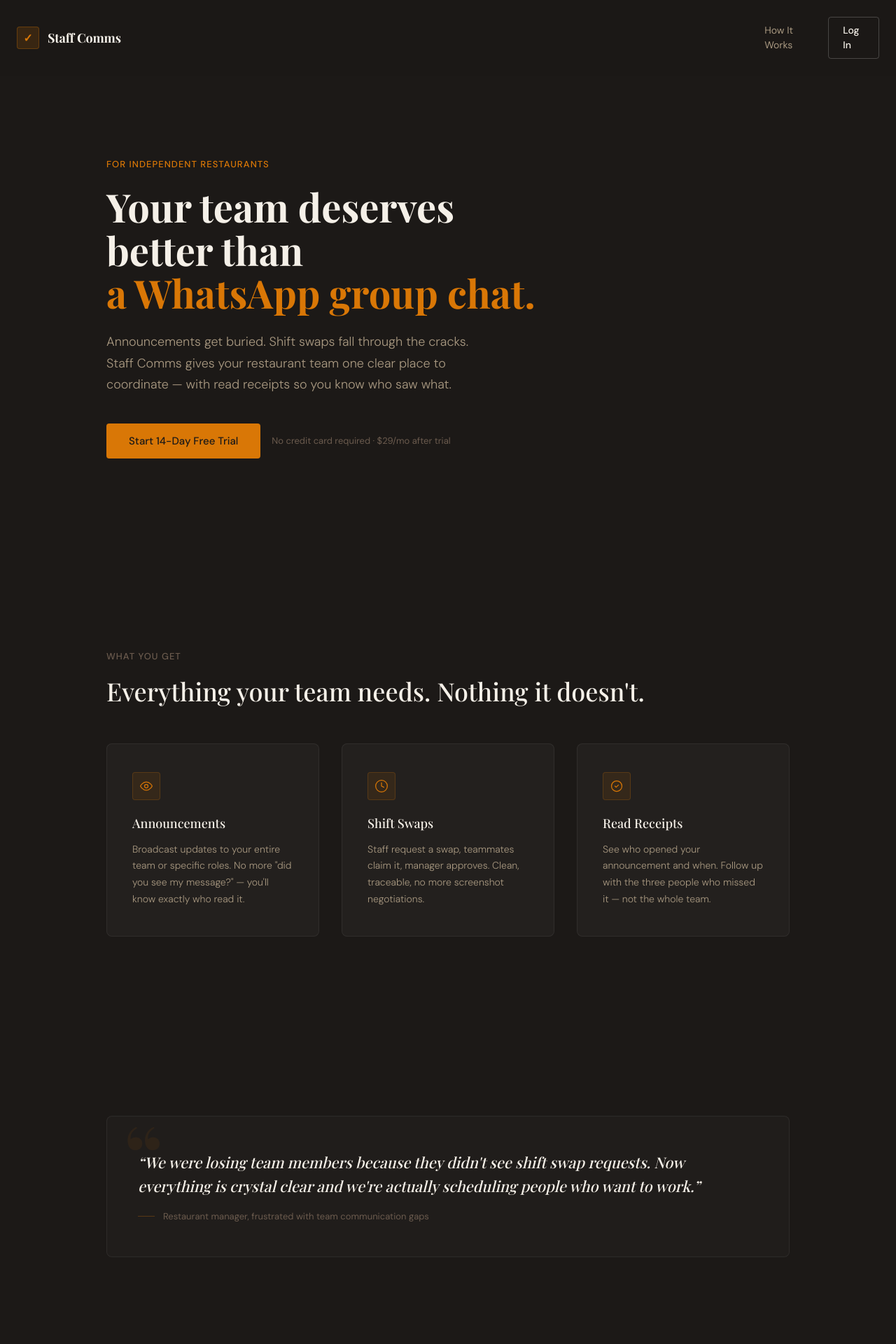
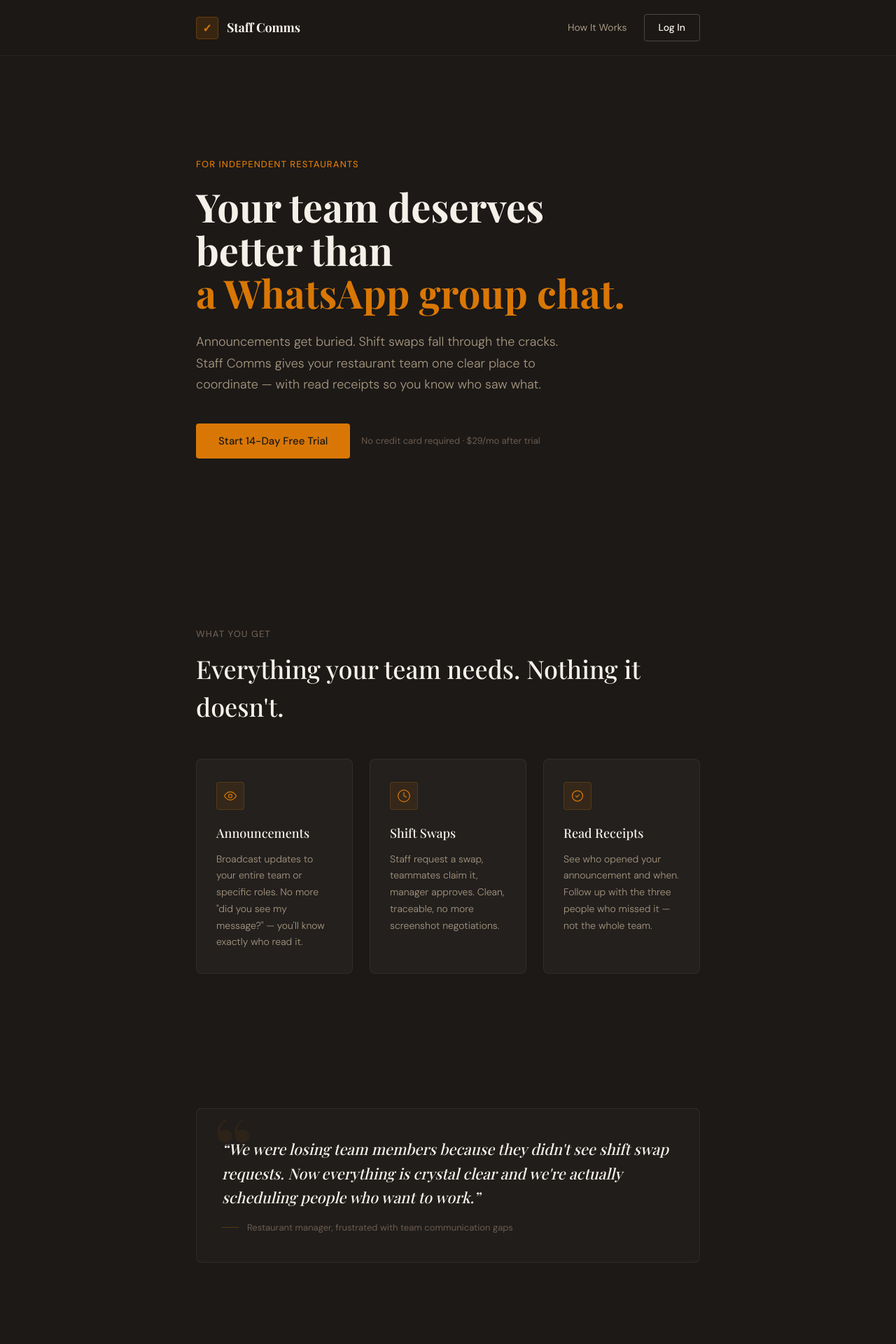
Before and after one commit to withinreachintl-coder/wri-staff-comms, a Next.js app: page / in a window 1280 px wide. Shown: the top 1920 px of the page at 70% size. Built offline with nearby package versions, Linux system fonts and the light colour scheme.

Commit message:
fix: container layout - fixed nav + max-width page wrapper

```diff
--- a/app/page.tsx
+++ b/app/page.tsx
@@ -1,13 +1,12 @@
-"use client"
-
-import Link from "next/link"
+import Link from 'next/link'
 
 export default function LandingPage() {
   return (
     <main style={{ background: '#1C1917', color: '#F5F0E8' }}>
-      {/* Nav */}
-      <nav className="px-6 py-6 flex justify-between items-center" style={{ position: 'fixed', top: 0, left: 0, right: 0, zIndex: 50, background: 'rgba(28,25,23,0.95)', backdropFilter: 'blur(10px)' }}>
-        <div className="flex items-center gap-3" style={{ maxWidth: '5xl', marginLeft: 'auto', marginRight: 'auto', width: '100%' }}>
+      {/* Nav — Fixed */}
+      <nav className="fixed top-0 left-0 right-0 z-50" style={{ background: 'rgba(28,25,23,0.95)', backdropFilter: 'blur(10px)', borderBottom: '1px solid rgba(255,255,255,0.06)' }}>
+        <div className="flex justify-between items-center" style={{ maxWidth: '768px', margin: '0 auto', padding: '20px 24px' }}>
+          <div className="flex items-center gap-3">
             <div
               style={{
                 width: '32px',
@@ -67,12 +66,14 @@ export default function LandingPage() {
             Log In
           </Link>
           </div>
+        </div>
       </nav>
 
-      {/* Hero — Full Height */}
-      <section style={{ minHeight: '100vh', display: 'flex', alignItems: 'center', background: '#1C1917', paddingTop: '80px' }}>
-        <div className="max-w-5xl mx-auto px-6 w-full">
-          <div className="max-w-3xl">
+      {/* Page Container */}
+      <div style={{ maxWidth: '768px', margin: '0 auto', padding: '0 24px' }}>
+        {/* Hero */}
+        <section style={{ minHeight: '100vh', display: 'flex', alignItems: 'center', paddingTop: '80px' }}>
+          <div className="w-full">
           <p
             style={{
               fontFamily: 'var(--font-dmsans), "DM Sans", sans-serif',
@@ -144,11 +145,10 @@ export default function LandingPage() {
             </span>
           </div>
         </div>
-          </div>
       </section>
 
       {/* Features */}
-      <section className="max-w-5xl mx-auto px-6 py-24 md:py-32">
+      <section className="py-20 md:py-24">
         <p
           style={{
             fontFamily: 'var(--font-dmsans), "DM Sans", sans-serif',
@@ -173,7 +173,7 @@ export default function LandingPage() {
           Everything your team needs. Nothing it doesn&apos;t.
         </h2>
 
-        <div className="grid md:grid-cols-3 gap-8">
+        <div className="grid md:grid-cols-3 gap-6">
           {[
             {
               icon: (
@@ -209,7 +209,7 @@ export default function LandingPage() {
                 background: 'rgba(255,255,255,0.03)',
                 border: '1px solid rgba(255,255,255,0.06)',
                 borderRadius: '8px',
-                padding: '40px 36px',
+                padding: '32px 28px',
                 transition: 'border-color 0.25s ease',
               }}
               className="hover:!border-[rgba(217,119,6,0.15)]"
@@ -256,13 +256,13 @@ export default function LandingPage() {
       </section>
 
       {/* Quote */}
-      <section className="max-w-5xl mx-auto px-6 py-24 md:py-32">
+      <section className="py-20 md:py-24">
         <div
           style={{
             background: 'rgba(255,255,255,0.02)',
             border: '1px solid rgba(255,255,255,0.06)',
             borderRadius: '8px',
-            padding: '48px 44px',
+            padding: '40px 36px',
             position: 'relative' as const,
             overflow: 'hidden',
           }}
@@ -323,7 +323,7 @@ export default function LandingPage() {
       </section>
 
       {/* Pricing */}
-      <section className="max-w-5xl mx-auto px-6 py-24 md:py-32">
+      <section className="py-20 md:py-24">
         <p
           style={{
             fontFamily: 'var(--font-dmsans), "DM Sans", sans-serif',
@@ -355,7 +355,7 @@ export default function LandingPage() {
               background: 'rgba(217,119,6,0.06)',
               border: '1px solid rgba(217,119,6,0.2)',
               borderRadius: '8px',
-              padding: '44px 40px',
+              padding: '36px 32px',
               position: 'relative' as const,
             }}
           >
@@ -466,7 +466,7 @@ export default function LandingPage() {
       </section>
 
       {/* Final CTA */}
-      <section className="max-w-5xl mx-auto px-6 py-24 md:py-32 text-center">
+      <section className="py-20 md:py-24 text-center">
         <h2
           style={{
             fontFamily: 'var(--font-playfair), "Playfair Display", serif',
@@ -508,7 +508,7 @@ export default function LandingPage() {
       </section>
 
       {/* Footer */}
-      <footer className="max-w-5xl mx-auto px-6 py-10">
+      <footer className="py-10">
         <div className="flex flex-col md:flex-row justify-between items-center gap-4">
           <p
             style={{
@@ -532,6 +532,7 @@ export default function LandingPage() {
           </p>
         </div>
       </footer>
+      </div>
     </main>
   )
 }
```
Lines whose indentation alone changed are shown as unchanged.
